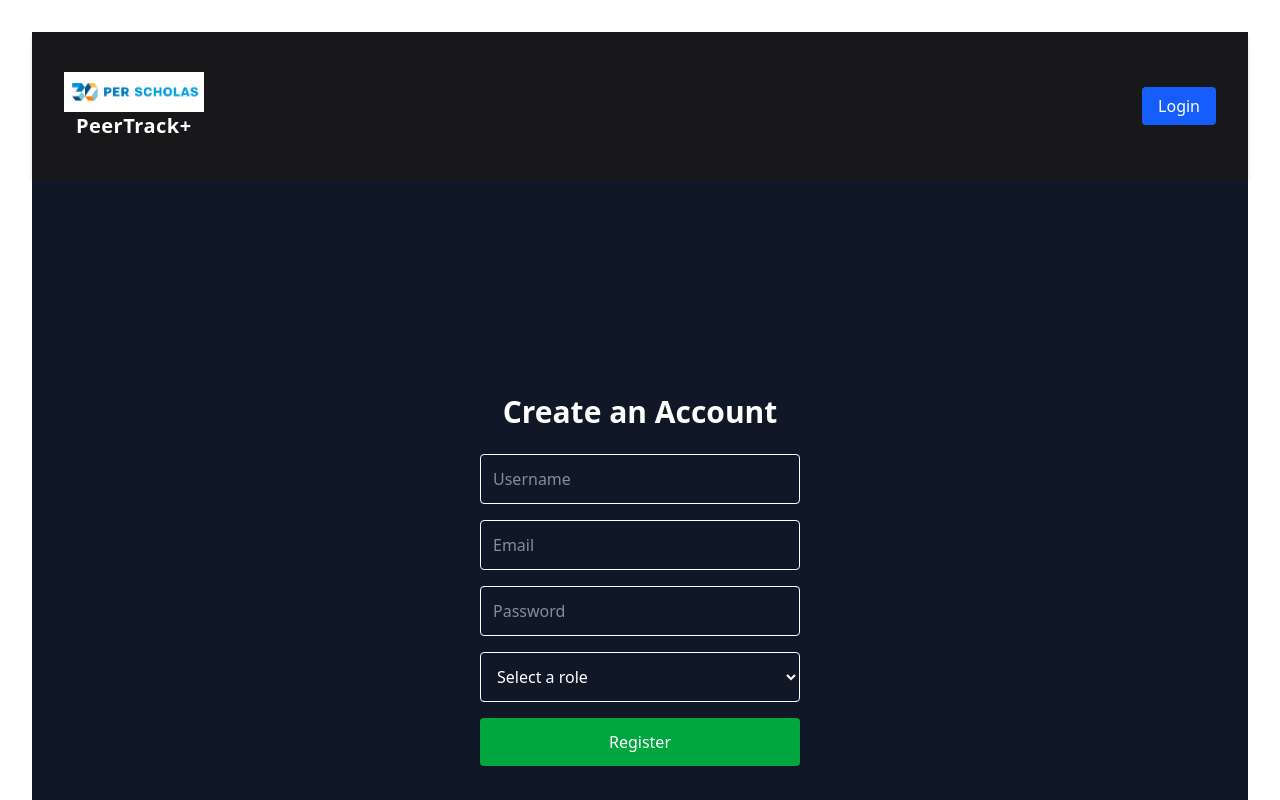
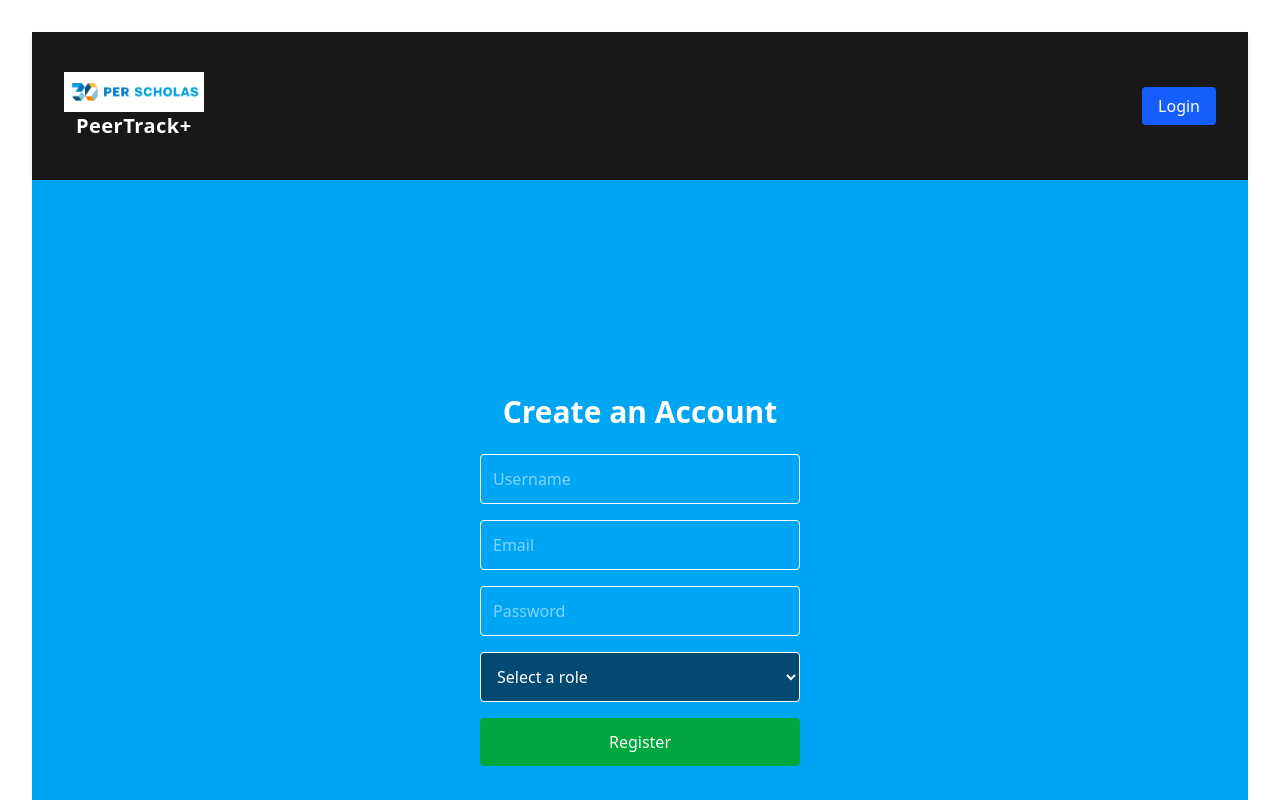
Before and after one commit to kbieman21/alumnai-student-app-frontend, a React app: page /register in a window 1280 px wide. Shown: the top 800 px of the page. Built offline with nearby package versions, Linux system fonts and the light colour scheme; no server answers; the HTML template or start-up script is replaced by a standard one.

Commit message:
update the select dropdown onChange() code

```diff
--- a/src/pages/RegisterPage.tsx
+++ b/src/pages/RegisterPage.tsx
@@ -9,6 +9,9 @@ function RegisterPage() {
   const handleChange = (e: ChangeEvent<HTMLInputElement>) =>
     setForm({ ...form, [e.target.name]: e.target.value });
 
+  const handleSelect = (e: ChangeEvent<HTMLSelectElement>) =>
+    setForm({ ...form, [e.target.name]: e.target.value });
+
   const handleSubmit = async (e: React.FormEvent<HTMLFormElement>) => {
     //
     e.preventDefault();
@@ -16,7 +19,7 @@ function RegisterPage() {
   };
 
   return (
-    <div className="min-h-screen flex items-center justify-center bg-gray-900">
+    <div className="min-h-screen flex items-center justify-center bg-sky-500">
       <div>
         <h2 className="text-3xl mb-6 font-bold">Create an Account</h2>
 
@@ -47,9 +50,9 @@ function RegisterPage() {
           <div>
             <select
               name="role"
-              onChange={handleChange}
+              onChange={handleSelect}
               required
-              className="w-full p-3 border rounded bg-gray-900"
+              className="w-full p-3 border rounded bg-sky-900"
             >
               <option value="">Select a role</option>
               <option value="learner">Learner</option>
```
